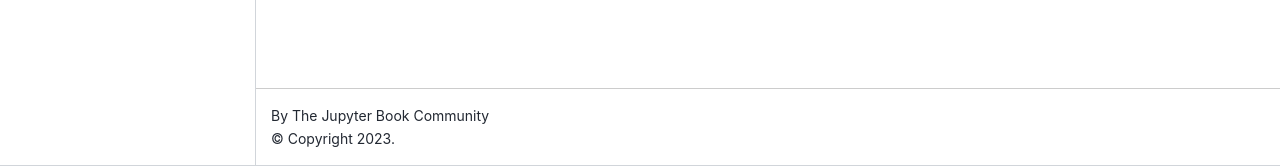
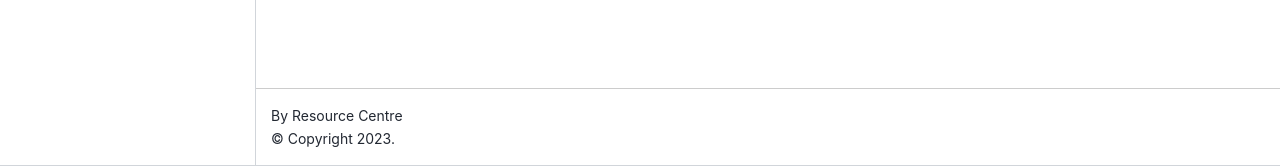
Before and after one commit to jwhitney/resource-collection, a Jupyter Book: the page built from intro.md, in a window 1280 px wide. Shown: the part 734-900 px from the top of the page. Built offline with Jupyter Book 1.0.4 settings and Sphinx 7.4.7 and the Sphinx Book theme 1.1.4, drawn with Linux system fonts in a browser that asks for light colours.

Commit message:
update book config

```diff
--- a/_config.yml
+++ b/_config.yml
@@ -1,8 +1,8 @@
 # Book settings
 # Learn more at https://jupyterbook.org/customize/config.html
 
-title: My sample book
-author: The Jupyter Book Community
+title: Resource Collection
+author: Resource Centre
 logo: logo.png
 
 # Force re-execution of notebooks on each build.
```
